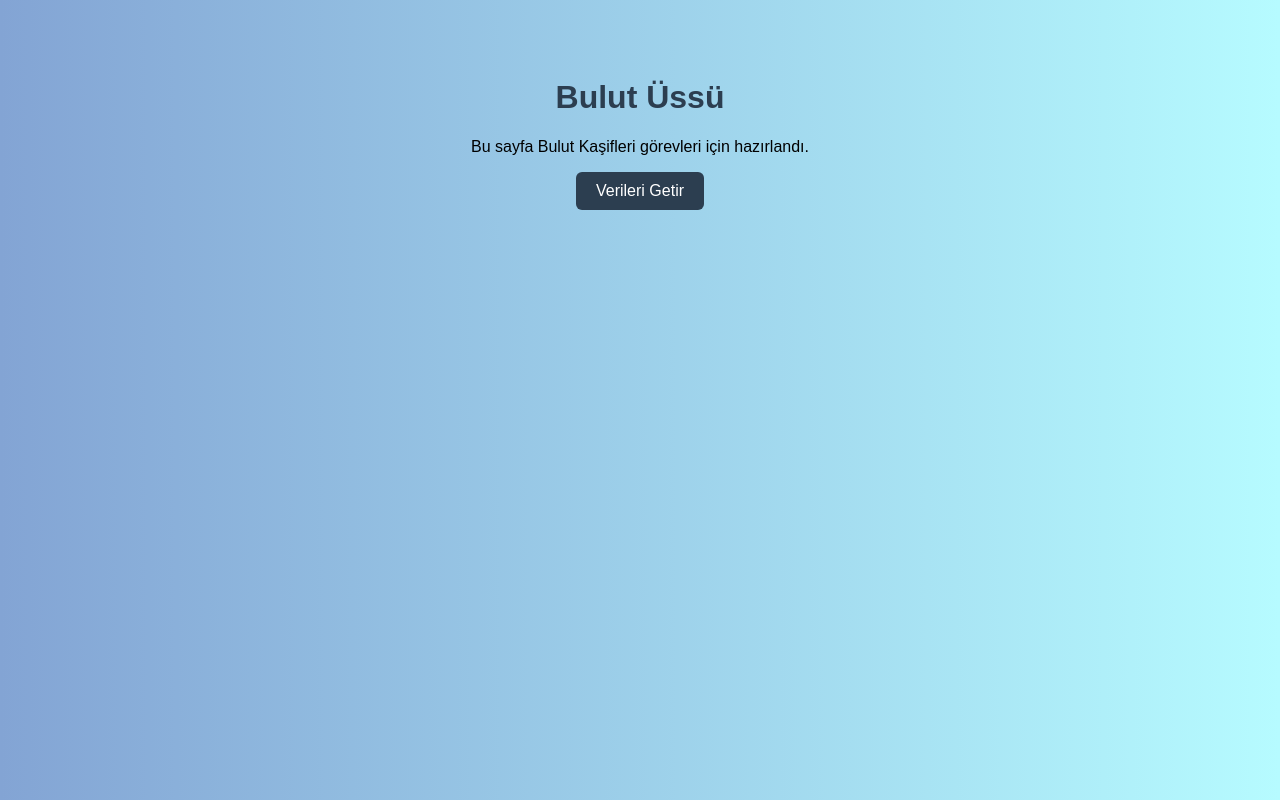
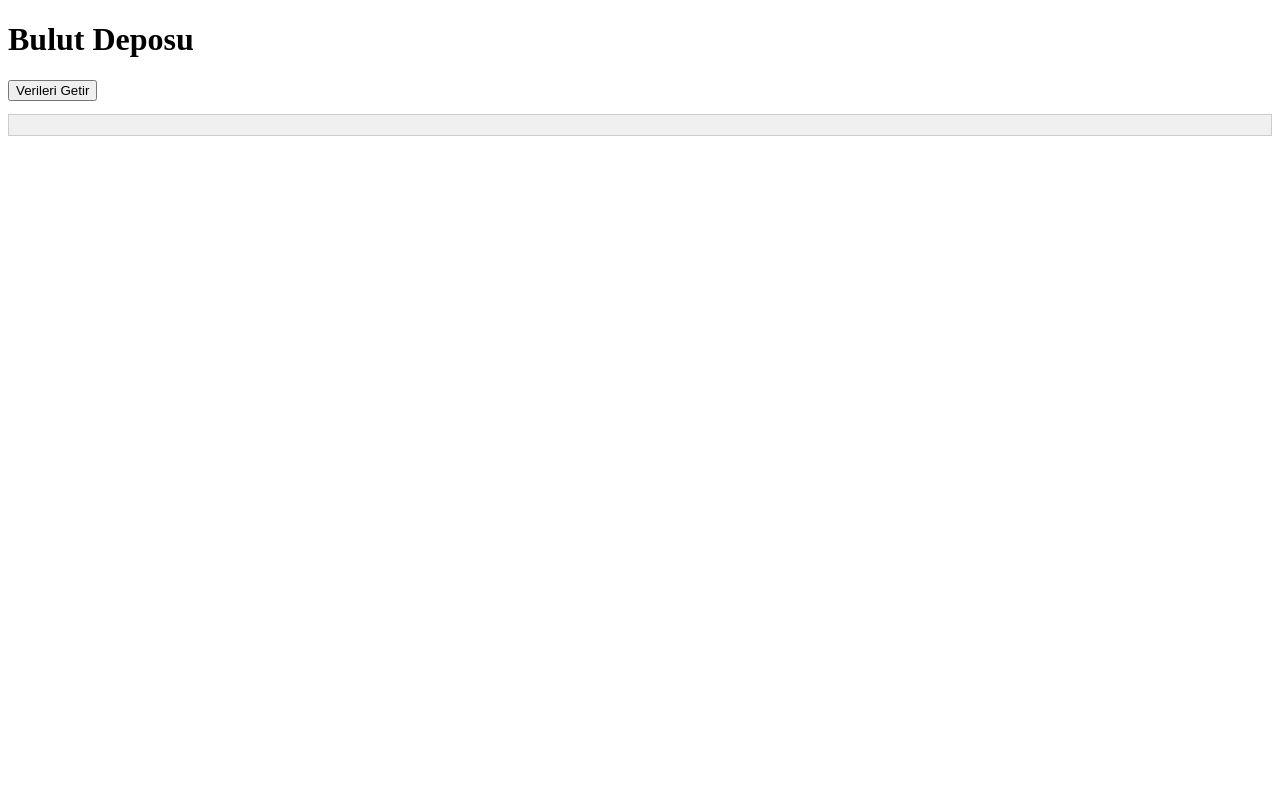
Before and after one commit to Swechs/bulut-ussu, a plain HTML site: page index.html in a window 1280 px wide. Drawn offline with Linux system fonts and the light colour scheme.

Commit message:
Update index.html

```diff
--- a/index.html
+++ b/index.html
@@ -2,35 +2,31 @@
 <html lang="tr">
 <head>
   <meta charset="UTF-8" />
-  <meta name="viewport" content="width=device-width, initial-scale=1.0" />
-  <title>Bulut Üssü</title>
-  <style>
-    body {
-      font-family: Arial, sans-serif;
-      text-align: center;
-      background: linear-gradient(to right, #83a4d4, #b6fbff);
-      padding: 50px;
-    }
-    h1 {
-      color: #2c3e50;
-    }
-    button {
-      background: #2c3e50;
-      color: white;
-      padding: 10px 20px;
-      border: none;
-      font-size: 16px;
-      cursor: pointer;
-      border-radius: 6px;
-    }
-    button:hover {
-      background: #1a242f;
-    }
-  </style>
+  <title>Bulut Deposu - Anahtarlı API Entegrasyonu</title>
 </head>
 <body>
-  <h1>Bulut Üssü</h1>
-  <p>Bu sayfa Bulut Kaşifleri görevleri için hazırlandı.</p>
-  <button>Verileri Getir</button>
+  <h1>Bulut Deposu</h1>
+  <button id="fetchBtn">Verileri Getir</button>
+  <pre id="output" style="white-space: pre-wrap; background:#f0f0f0; padding:10px; border:1px solid #ccc;"></pre>
+
+  <script>
+    const API_URL = 'https://bulut-depo.tsadik04.workers.dev'  // Kendi Worker URL'n ile değiştir
+    const API_KEY = 'supergizligizli123'  // Worker.js'de belirlediğin anahtar ile aynı olmalı
+
+    document.getElementById('fetchBtn').addEventListener('click', async () => {
+      const output = document.getElementById('output')
+      output.textContent = 'Yükleniyor...'
+      try {
+        const res = await fetch(API_URL, {
+          headers: { 'x-api-key': API_KEY }
+        })
+        if (!res.ok) throw new Error('Hata: ' + res.status)
+        const data = await res.json()
+        output.textContent = JSON.stringify(data, null, 2)
+      } catch (err) {
+        output.textContent = 'Hata: ' + err.message
+      }
+    })
+  </script>
 </body>
 </html>
```
